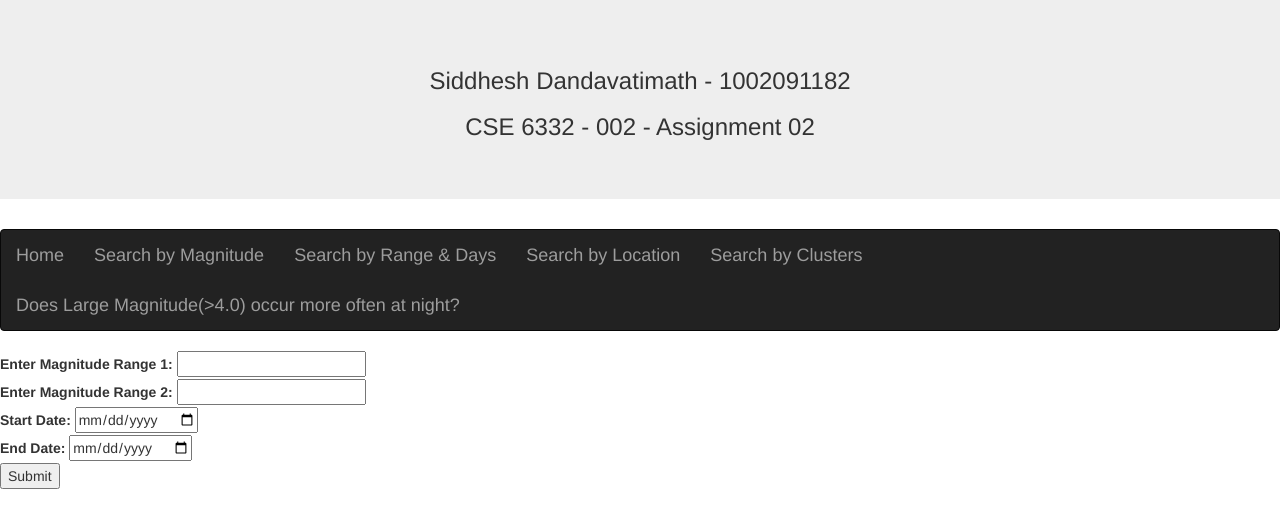
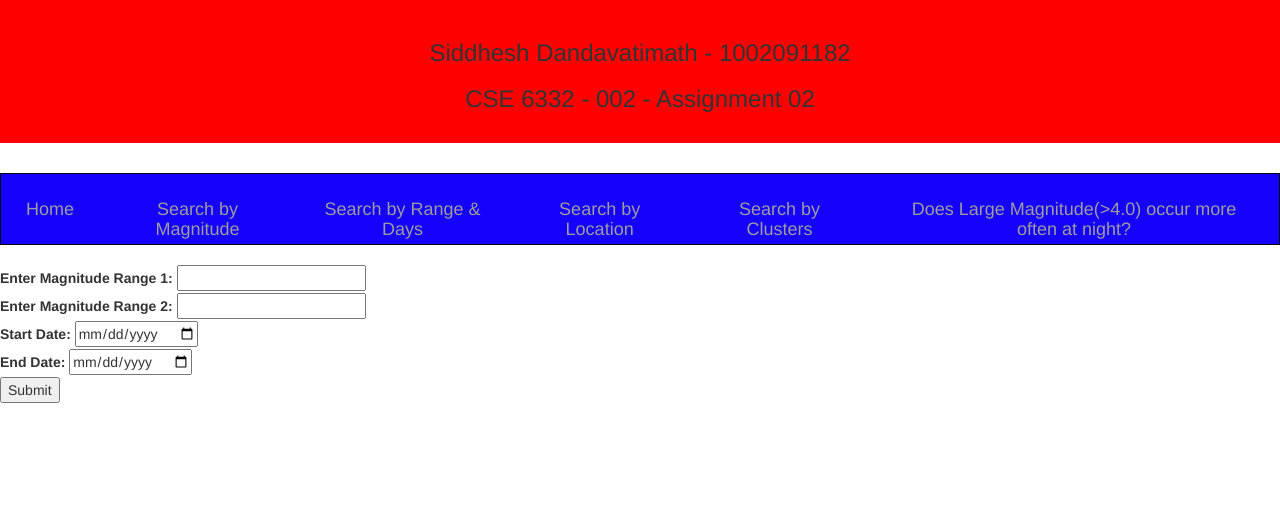
Before and after one commit to sidd7777/sxdAssignment2, a Flask app: page /form2 in a window 1280 px wide. Shown: the top 528 px of the page. Run offline with Flask 3, Linux system fonts and the light colour scheme; some libraries are stand-ins or nearby versions.

Commit message:
final css  commit

```diff
--- a/templates/base.html
+++ b/templates/base.html
@@ -5,24 +5,106 @@
     <title>{% block title %}{% endblock %}</title>
     <meta name="viewport" content="width=device-width, initial-scale=1">
     <link rel="stylesheet" href="https://maxcdn.bootstrapcdn.com/bootstrap/3.4.1/css/bootstrap.min.css">
+    <style>
+        /* Custom CSS styles */
+        .container-small {
+            max-width: auto;
+            margin: 0 auto;
+        }
+
+        .jumbotron {
+            background-color: #ff0000;
+            padding: 20px;
+            margin-bottom: 30px;
+        }
+
+        .navbar {
+            background-color: #1500fd;
+            border-radius: 0;
+        }
+
+        .navbar-brand {
+            color: #ffffff;
+        }
+
+        .navbar-brand:hover,
+        .navbar-brand:focus {
+            color: #ffffff;
+        }
+
+        .nav-table {
+            width: 100%;
+        }
+
+        .nav-table td {
+            text-align: center;
+            padding: 10px;
+        }
+
+        .nav-table td a {
+            color: #ffffff;
+            text-decoration: none;
+        }
+
+        .nav-table td a:hover,
+        .nav-table td a:focus {
+            background-color: #06f526;
+        }
+
+        .error {
+    color: red;
+    font-weight: bold;
+}
+
+.result {
+    color: green;
+    font-weight: bold;
+}
+
+.colorful-table {
+    background-color: #f5f5f5;
+}
+
+.colorful-table thead th {
+    background-color: #333;
+    color: #fff;
+}
+
+.colorful-table tbody td {
+    background-color: #fff;
+}
+
+.colorful-table tbody tr:nth-child(odd) td {
+    background-color: #f9f9f9;
+}
+
+.colorful-table tbody tr:hover td {
+    background-color: #ddd;
+}
+
+
+
+    </style>
+</head>
+<body>
     <div class="container-small">
         <div class="jumbotron text-center">
             <h3>Siddhesh Dandavatimath - 1002091182</h3>
             <h3>CSE 6332 - 002 - Assignment 02</h3>
         </div>
     </div>
-</head>
-<body>
-    <div class=" container-small">
-        <nav class="navbar navbar-inverse justify-content-center">
-          <ul class="nav navbar-nav">
-            <li class="nav-item"><a class="navbar-brand" href="/">Home</a></li>
-            <li class="nav-item"><a class="navbar-brand" href="/form1">Search by Magnitude</a></li>
-            <li class="nav-item"><a class="navbar-brand" href="/form2">Search by Range & Days</a></li>
-            <li class="nav-item"><a class="navbar-brand" href="/form3">Search by Location</a></li>
-            <li class="nav-item"><a class="navbar-brand" href="/form4">Search by Clusters</a></li>
-            <li class="nav-item"><a class="navbar-brand" href="/form5">Does Large Magnitude(>4.0) occur more often at night?</a></li>
-          </ul>
+    <div class="container-small">
+        <nav class="navbar navbar-inverse">
+            <table class="nav-table">
+                <tr>
+                    <td><a class="navbar-brand" href="/">Home</a></td>
+                    <td><a class="navbar-brand" href="/form1">Search by Magnitude</a></td>
+                    <td><a class="navbar-brand" href="/form2">Search by Range & Days</a></td>
+                    <td><a class="navbar-brand" href="/form3">Search by Location</a></td>
+                    <td><a class="navbar-brand" href="/form4">Search by Clusters</a></td>
+                    <td><a class="navbar-brand" href="/form5">Does Large Magnitude(>4.0) occur more often at night?</a></td>
+                </tr>
+            </table>
         </nav>
     </div>
     <div class="container-small">
--- a/templates/form2.html
+++ b/templates/form2.html
@@ -2,10 +2,10 @@
 {% block title %}Q-2 - Siddhesh{% endblock %}
 {% block content %}
 {% if error %}
-    <p class="">{{ error }}</p>
+    <p class="error">{{ error }}</p>
 {% endif %}
 {% if form != Null %}
-<div class="form-group">
+    <div class="form-group">
         <form action="/form2" method="POST">
             {{ form.csrf_token() }}
             {{ form.r1.label }} {{ form.r1 }}<br/>
@@ -17,12 +17,12 @@
     </div>
 {% endif %}
 {% if data == 1 %}
-    <p class="">Magnitude Range 1: {{ r1 }}</p>
-    <p class="">Magnitude Range 2: {{ r2 }}</p>
-    <p class="">Start Date :  {{start}}</p>
-    <p class="">End Date :  {{end}}</p>
+    <p class="result">Magnitude Range 1: {{ r1 }}</p>
+    <p class="result">Magnitude Range 2: {{ r2 }}</p>
+    <p class="result">Start Date: {{ start }}</p>
+    <p class="result">End Date: {{ end }}</p>
     <div class="table-responsive">
-        <table class="table table-bordered table-hover table-fixed table-wrap">
+        <table class="table table-bordered table-hover table-fixed table-wrap colorful-table">
             <caption>Earthquake Records</caption>
             <thead>
                 <tr>
--- a/templates/form4.html
+++ b/templates/form4.html
@@ -2,7 +2,7 @@
 {% block title %}Q-4 - Siddhesh{% endblock %}
 {% block content %}
 {% if error %}
-    <p class="">{{ error }}</p>
+    <p class="error">{{ error }}</p>
 {% endif %}
     <div class="form-group">
         <form action="/form4" method="POST">
@@ -18,9 +18,9 @@
         </form>
     </div>
 {% if data == 1 %}
-    <p class="">Earthquake records of type: {{ clus }}</p>
+    <p class="result">Earthquake records of type: {{ clus }}</p>
     <div class="table-responsive">
-        <table class="table table-bordered table-hover table-fixed table-wrap">
+        <table class="table table-bordered table-hover table-fixed table-wrap colorful-table">
             <caption>Earthquake Records</caption>
             <thead>
                 <tr>
```
Also changed, not shown: templates/form1.html (+4 -4 lines), templates/form3.html (+5 -5 lines), templates/form5.html (+31 -0 lines), app.py (line endings or trailing spaces).
